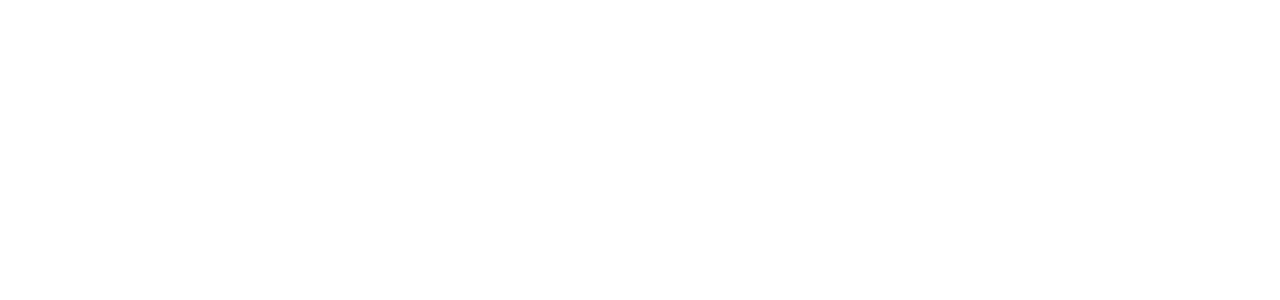
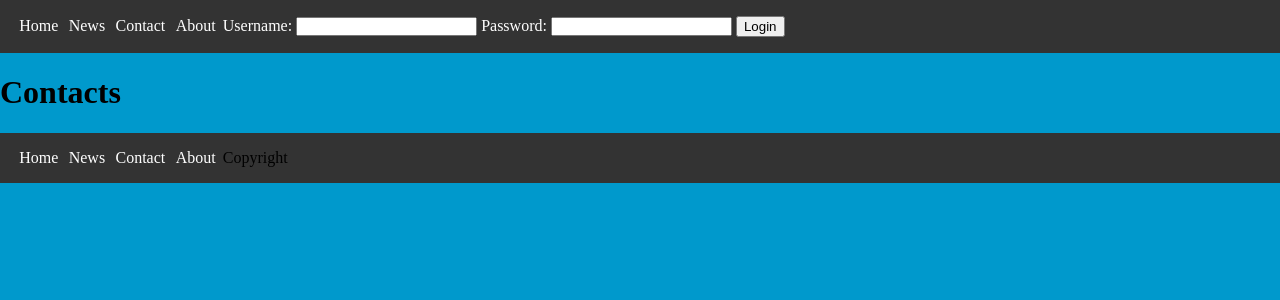
Before and after one commit to PeaceOff/LTW, a PHP site: page /Pages/contacts.php in a window 1280 px wide. Before the commit the part shown is empty. Shown: the top 300 px of the page. Run offline with PHP 8.4, Linux system fonts and the light colour scheme.

Commit message:
added footer a menu links

```diff
--- a/Pages/contacts.php
+++ b/Pages/contacts.php
@@ -0,0 +1,11 @@
+<?php
+include_once('../templates/header.php');
+?>
+
+<h1> Contacts </h1>
+
+
+
+<?php
+include_once('../templates/footer.php');
+?>
--- a/templates/footer.php
+++ b/templates/footer.php
@@ -1,2 +1,11 @@
+  <nav>
+    <ul>
+        <li><a id="home" href="../Pages/home.php">Home</a></li>
+        <li><a id="news" href="#news">News</a></li>
+        <li><a id="contact" href="../Pages/contacts.php">Contact</a></li>
+        <li><a id="about" href="../Pages/about.php">About</a></li>
+        <li>Copyright</li>
+    </ul>
+
 </body>
 </html>
--- a/templates/header.php
+++ b/templates/header.php
@@ -8,10 +8,10 @@
     <body>
         <nav>
             <ul>
-                <li><a id="home" href="#home">Home</a></li>
+                <li><a id="home" href="../Pages/home.php">Home</a></li>
                 <li><a id="news" href="#news">News</a></li>
-                <li><a id="contact" href="../Pages/contacts.php#contact">Contact</a></li>
-                <li><a id="about" href="#about">About</a></li>
+                <li><a id="contact" href="../Pages/contacts.php">Contact</a></li>
+                <li><a id="about" href="../Pages/about.php">About</a></li>
                 <li><?php include('login.php') ?></li>
             </ul>
         </nav>
```
Also changed, not shown: Pages/about.php (+4 -5 lines).
